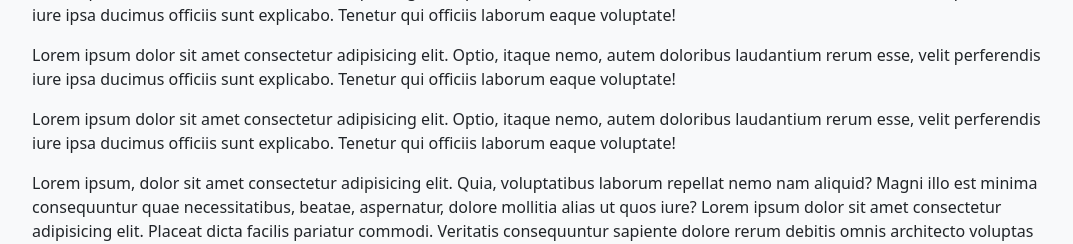
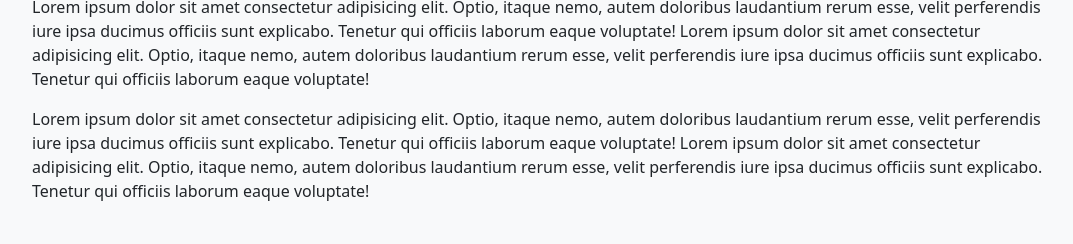
Before and after one commit to Univesp-PI-2022/projeto-integrador-2, a PHP site: page /src/view/quem-somos.php in a window 1280 px wide. Shown: the part 405-649 px from the top of the page, without its empty margins (98-1171 px from the left). Run offline with PHP 8.4, Linux system fonts and the light colour scheme.

Commit message:
feat: pagina quem somos e nossos projetos

```diff
--- a/src/view/footer.php
+++ b/src/view/footer.php
@@ -1,5 +1,5 @@
 </div>
-<footer style="background-color:#FFE977 ;">
+<footer style="background-color:#FFE977 ;" class="mb-0">
     <!--Footer  -->
     <div class="container">
         <div class="row">
--- a/src/view/header.php
+++ b/src/view/header.php
@@ -37,7 +37,7 @@
                         </li>
 
                         <li class="nav-item">
-                            <a class="nav-link" href="#">Nossos projetos</a>
+                            <a class="nav-link" href="src/view/nossos-projetos.php">Nossos projetos</a>
                         </li>
 
                         <li class="nav-item">
--- a/src/view/quem-somos.php
+++ b/src/view/quem-somos.php
@@ -7,25 +7,18 @@
 <main>
     <div class="container">
         <h1 class="text-center">A ong Projeto Brasil</h1>
-        <div style="display:inline-block;vertical-align:top;">
+
+        <div class="d-flex">
             <img width="200rem" height="200rem" src="https://s3-alpha-sig.figma.com/img/5657/eb72/eaec40b1f437319784d6df5726174300?Expires=1654473600&Signature=T~aNq4NwvFeeMqQnx68Ut~z4AO-DZQIW~wj8HbU2g-Ne9WeA40WzwAxp8IoVxPfuICREzvWsZJlew6WjUC77I7cyLiOVncndDHI0kc5jahkh1rEdDFDkIJzWfyHDqv8xGZwmUpyVm9XDUyS5tH47r76143aheoGPMDzZhZ-x2QpIO~uaMrIj8roKpcxrPl48IwgZ3M3QBqopeE4uC3sOpe8vroB3iB6V5l9gIYeNaT8Lomz5qNyn3HLT2rwZki6SjXQGsKexqIed-lVfY-3eWA26FjW4m46EWlf4EHjQ2Z6Okb1n6HT7HrAhacq6ZJbVeisqjJ~eiwHVG0jWxwtbCg__&Key-Pair-Id=APKAINTVSUGEWH5XD5UA" alt="">
+            <p class="ms-3">Lorem ipsum dolor sit amet consectetur adipisicing elit. Optio, itaque nemo, autem doloribus laudantium rerum esse, velit perferendis iure ipsa ducimus officiis sunt explicabo. Tenetur qui officiis laborum eaque voluptate!
+                Lorem ipsum dolor sit amet consectetur adipisicing elit. Optio, itaque nemo, autem doloribus laudantium rerum esse, velit perferendis iure ipsa ducimus officiis sunt explicabo. Tenetur qui officiis laborum eaque voluptate!
+            </p>
         </div>
-        <div style="display:inline-block;">
-            <p>Lorem ipsum dolor sit amet consectetur adipisicing elit. Optio, itaque nemo, autem doloribus laudantium rerum esse, velit perferendis iure ipsa ducimus officiis sunt explicabo. Tenetur qui officiis laborum eaque voluptate!</p>
-            <p>Lorem ipsum dolor sit amet consectetur adipisicing elit. Optio, itaque nemo, autem doloribus laudantium rerum esse, velit perferendis iure ipsa ducimus officiis sunt explicabo. Tenetur qui officiis laborum eaque voluptate!</p>
-            <p>Lorem ipsum dolor sit amet consectetur adipisicing elit. Optio, itaque nemo, autem doloribus laudantium rerum esse, velit perferendis iure ipsa ducimus officiis sunt explicabo. Tenetur qui officiis laborum eaque voluptate!</p>
-
-        </div>
-        <p>Lorem ipsum, dolor sit amet consectetur adipisicing elit. Quia, voluptatibus laborum repellat nemo nam aliquid? Magni illo est minima consequuntur quae necessitatibus, beatae, aspernatur, dolore mollitia alias ut quos iure?
-            Lorem ipsum dolor sit amet consectetur adipisicing elit. Placeat dicta facilis pariatur commodi. Veritatis consequuntur sapiente dolore rerum debitis omnis architecto voluptas perspiciatis natus atque possimus totam, ratione alias aut!
-            Lorem ipsum dolor sit amet consectetur adipisicing elit. Laborum adipisci dolorem expedita molestiae porro tempore dolor sapiente, voluptas odit ipsa voluptatem accusantium itaque asperiores ad rem minus tenetur voluptatibus illo.
-            Lorem ipsum dolor sit amet, consectetur adipisicing elit. Excepturi iure repellendus distinctio omnis? Iure, ea porro earum omnis obcaecati praesentium eos sit possimus tenetur, necessitatibus, autem sed. Explicabo, quibusdam distinctio!
+        <p class="mt-3">Lorem ipsum dolor sit amet consectetur adipisicing elit. Optio, itaque nemo, autem doloribus laudantium rerum esse, velit perferendis iure ipsa ducimus officiis sunt explicabo. Tenetur qui officiis laborum eaque voluptate!
+            Lorem ipsum dolor sit amet consectetur adipisicing elit. Optio, itaque nemo, autem doloribus laudantium rerum esse, velit perferendis iure ipsa ducimus officiis sunt explicabo. Tenetur qui officiis laborum eaque voluptate!
         </p>
-
-        <p>Lorem ipsum dolor sit amet consectetur adipisicing elit. Eius nam doloribus cumque reiciendis non accusantium, quos saepe sunt molestias, eligendi delectus perspiciatis optio? Eum, aliquid? Odio suscipit non sint saepe.
-            Lorem, ipsum dolor sit amet consectetur adipisicing elit. Quasi, voluptatem delectus quam sequi autem non facilis aut adipisci minima libero ut reprehenderit numquam pariatur tenetur quidem placeat accusantium! Laborum, ratione?
-            Lorem ipsum dolor sit amet, consectetur adipisicing elit. Commodi, maxime dolore sit qui id eos ducimus quia magni obcaecati eaque quo vero at ad incidunt. Harum natus quod voluptate vitae!
-            Lorem ipsum, dolor sit amet consectetur adipisicing elit. Ratione maiores perferendis expedita similique molestiae esse dolore reprehenderit suscipit numquam rerum, amet adipisci recusandae, est voluptatum officiis sapiente laboriosam praesentium explicabo?
+        <p>Lorem ipsum dolor sit amet consectetur adipisicing elit. Optio, itaque nemo, autem doloribus laudantium rerum esse, velit perferendis iure ipsa ducimus officiis sunt explicabo. Tenetur qui officiis laborum eaque voluptate!
+            Lorem ipsum dolor sit amet consectetur adipisicing elit. Optio, itaque nemo, autem doloribus laudantium rerum esse, velit perferendis iure ipsa ducimus officiis sunt explicabo. Tenetur qui officiis laborum eaque voluptate!
         </p>
     </div>
 
```
Also changed, not shown: src/view/nossos-projetos.php (added, +46 -0 lines).
